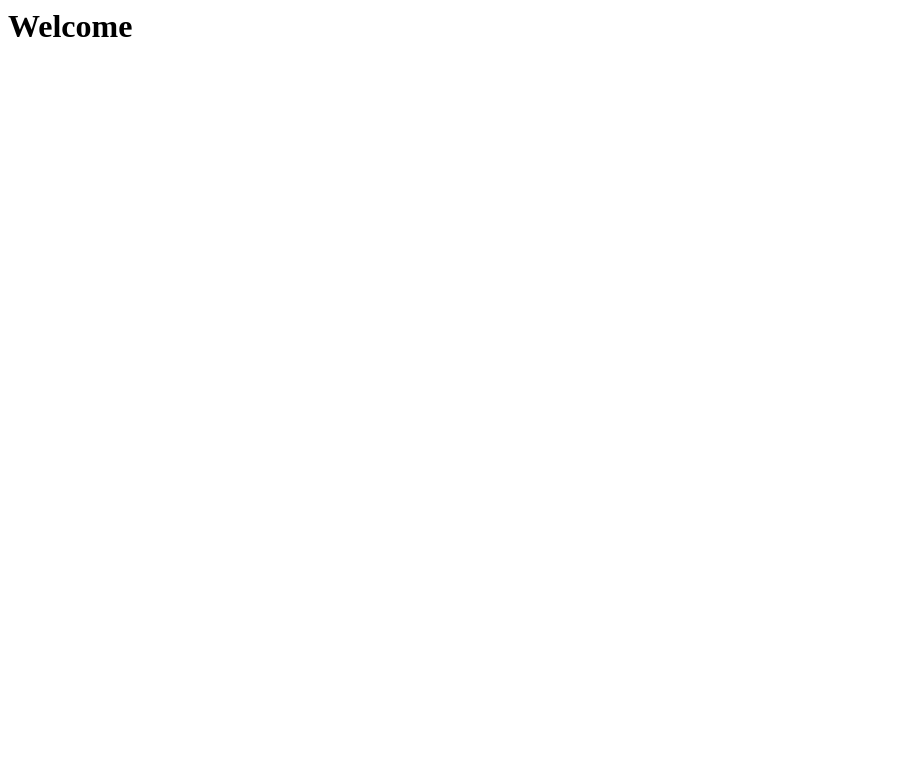
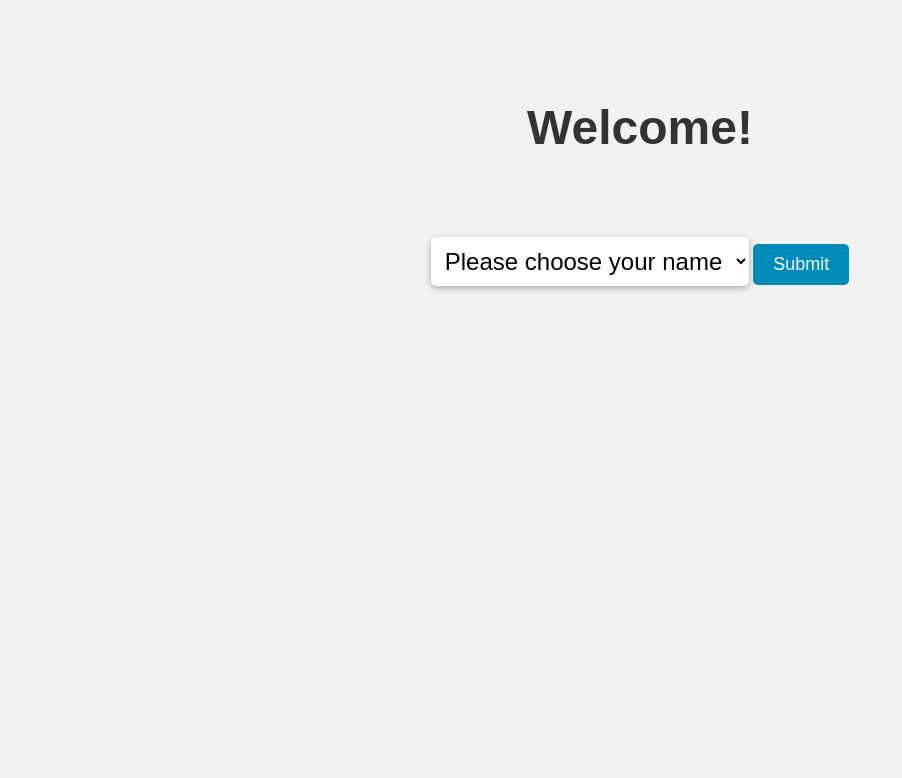
Before and after one commit to noalssmith/DnDManager, a Django app: page /downtimeTracker/ in a window 1280 px wide. Before the commit the part shown is almost empty. Shown: the top 778 px of the page, without its empty margins (0-902 px from the left). Run offline with Django 4.2, Linux system fonts and the light colour scheme.

Commit message:
Added welcome page

```diff
--- a/DowntimeTracker/templates/welcome.html
+++ b/DowntimeTracker/templates/welcome.html
@@ -1 +1,60 @@
-<h1>Welcome</h1>
+<!DOCTYPE html>
+<html>
+<head>
+    <title>Welcome!</title>
+    <style>
+        body {
+            font-family: Arial, sans-serif;
+            background-color: #f2f2f2;
+            text-align: center;
+        }
+
+        h1 {
+            margin-top: 100px;
+            font-size: 48px;
+            color: #333;
+        }
+
+        select {
+            margin-top: 50px;
+            padding: 10px;
+            font-size: 24px;
+            border: none;
+            border-radius: 5px;
+            background-color: #fff;
+            box-shadow: 0px 2px 6px rgba(0, 0, 0, 0.3);
+        }
+
+        button {
+            margin-top: 20px;
+            padding: 10px 20px;
+            font-size: 18px;
+            background-color: #008CBA;
+            color: #fff;
+            border: none;
+            border-radius: 5px;
+            cursor: pointer;
+            transition: background-color 0.3s ease;
+        }
+
+        button:hover {
+            background-color: #006B8F;
+        }
+    </style>
+</head>
+<body>
+    <h1>Welcome!</h1>
+    <form method="post">
+        {% csrf_token %}
+        <select name="name">
+            <option value="">Please choose your name</option>
+            <option value="John">John</option>
+            <option value="Sarah">Sarah</option>
+            <option value="Mike">Mike</option>
+            <option value="Emily">Emily</option>
+            <option value="David">David</option>
+        </select>
+        <button type="submit">Submit</button>
+    </form>
+</body>
+</html>
--- a/DowntimeTracker/urls.py
+++ b/DowntimeTracker/urls.py
@@ -4,5 +4,5 @@ from . import views
 
 urlpatterns = [
     path('', views.index, name='index'),
-    path('dashboard/', views.dashboard, name='dashboard')
+    path('dashboard/<name>', views.dashboard, name='dashboard')
 ]
--- a/DowntimeTracker/views.py
+++ b/DowntimeTracker/views.py
@@ -1,8 +1,12 @@
-from django.shortcuts import render
+from django.shortcuts import render, redirect
 
 # Create your views here.
 def index(request):
-    return render(request, 'welcome.html')
+    if request.method == "POST":
+        name = request.POST.get("name")
+        if name:
+            return redirect("dashboard", name=name)
+    return render(request, "welcome.html")
 
-def dashboard(request):
-    return render(request, 'dashboard.html')
+def dashboard(request, name):
+    return render(request, "dashboard.html", {"name": name})
```
